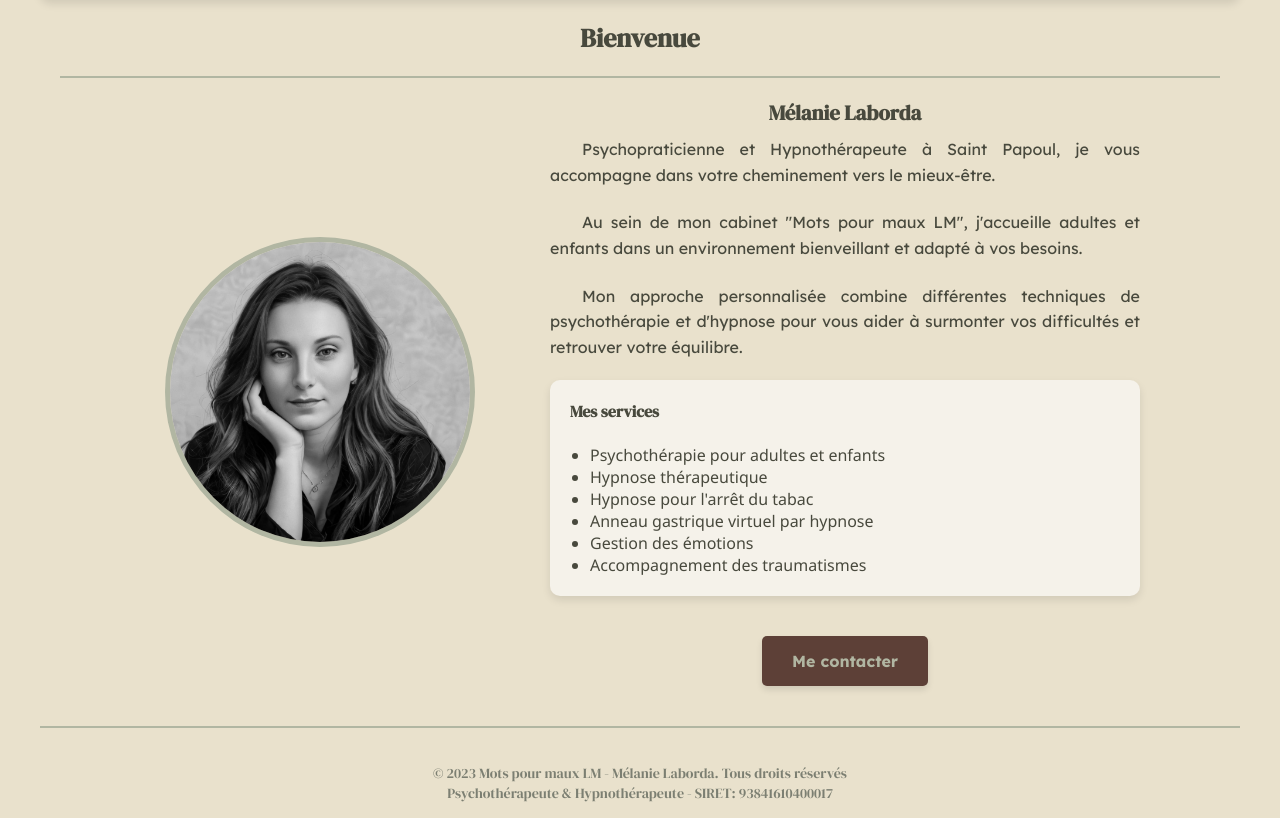
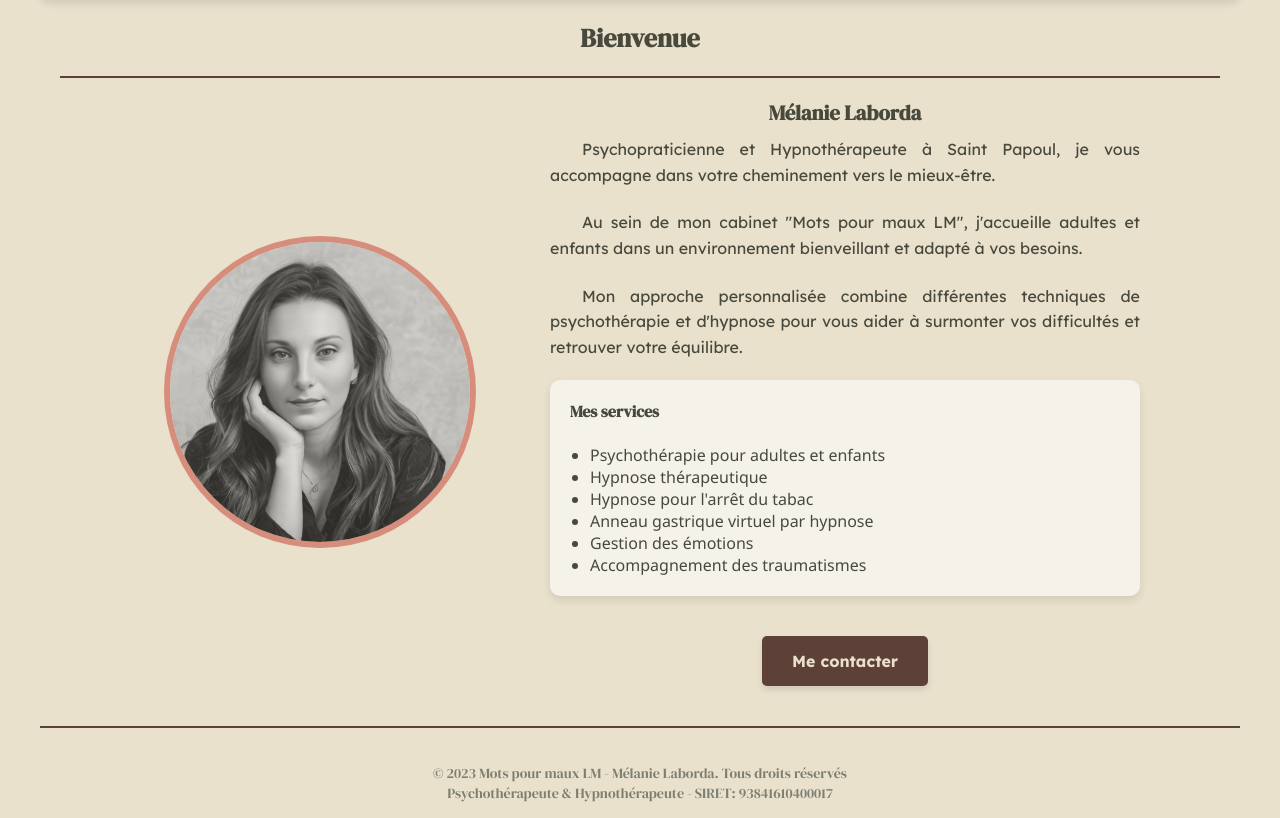
Before and after one commit to Delphes1980/Mots-pour-mauxLM, a Python web app: template base_files/templates/accueil.html in a window 1280 px wide. Shown: the part 152-970 px from the top of the page. Run offline with Jinja, Linux system fonts and the light colour scheme; the template is opened without the code that fills it, so the values that code supplies are empty.

Commit message:
Update some files
Fix some mispelling in en_savoir_plus.html file. Change the color of the separator line in styles.css file. Change color and opacity of the image container in accueil.css file

```diff
--- a/base_files/static/css_files/accueil.css
+++ b/base_files/static/css_files/accueil.css
@@ -27,7 +27,8 @@ main {
 	height: 300px;
 	border-radius: 50%;
 	overflow: hidden;
-	box-shadow: 0 0 0 5px var(--writing-light);
+	box-shadow: 0 0 0 6px var(--background-chip);
+	opacity: 0.8;
 }
 
 /* Style pour la photo */
@@ -96,7 +97,7 @@ main {
 	display: inline-block;
 	padding: 15px 30px;
 	background-color: var(--background-button);
-	color: var(--writing-light);
+	color: var(--background-color);
 	text-decoration: none;
 	border-radius: 5px;
 	font-family: 'Lexend', sans serif;
@@ -106,6 +107,7 @@ main {
 	box-shadow: 0 4px 6px rgba(0, 0, 0, 0.1);
 	margin-top: 20px;
 	max-width: 250px;
+	/* opacity: 1; */
 }
 
 /* Style quand on passe sur le bouton */
--- a/base_files/static/css_files/styles.css
+++ b/base_files/static/css_files/styles.css
@@ -94,7 +94,7 @@ header, main, footer {
 .line {
 	border: none;
 	height: 2px;
-	background-color: var(--writing-light);
+	background-color: var(--background-button);
 	width: 100%;
 	max-width: 1200px;
 	margin: 20px auto;
--- a/base_files/templates/en_savoir_plus.html
+++ b/base_files/templates/en_savoir_plus.html
@@ -55,7 +55,7 @@
 				<div class="content">
 					<h4>Les modalités pratiques</h4>
 					<ul class="content-list">
-						<li><strong>Consultations en cabinet:</strong> Mon cabinet est situé au 7 rue Bombé à Saint Papoul.</li>
+						<li><strong>Consultations en cabinet:</strong> Mon cabinet est situé au 7 rue Bombée à Saint Papoul.</li>
 						<li><strong>Consultations à distance:</strong> Je propose également des séances en visioconférence pour les personnes ne pouvant pas se déplacer.</li>
 						<li><strong>Consultations à domicile:</strong> Dans certaines situations, je peux me déplacer à votre domicile.</li>
 						<li><strong>Durée des séances:</strong> Les séances durent généralement une heure.</li>
```
